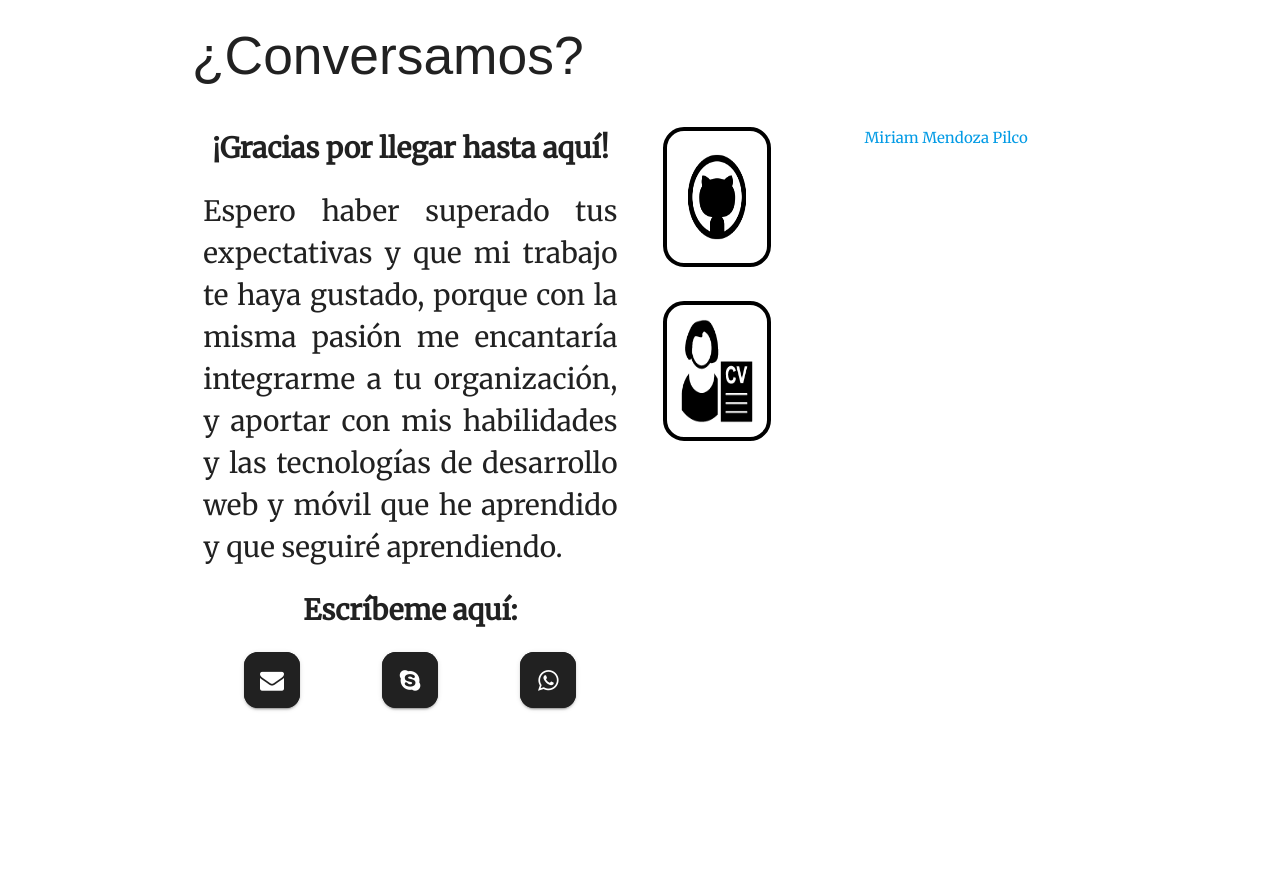
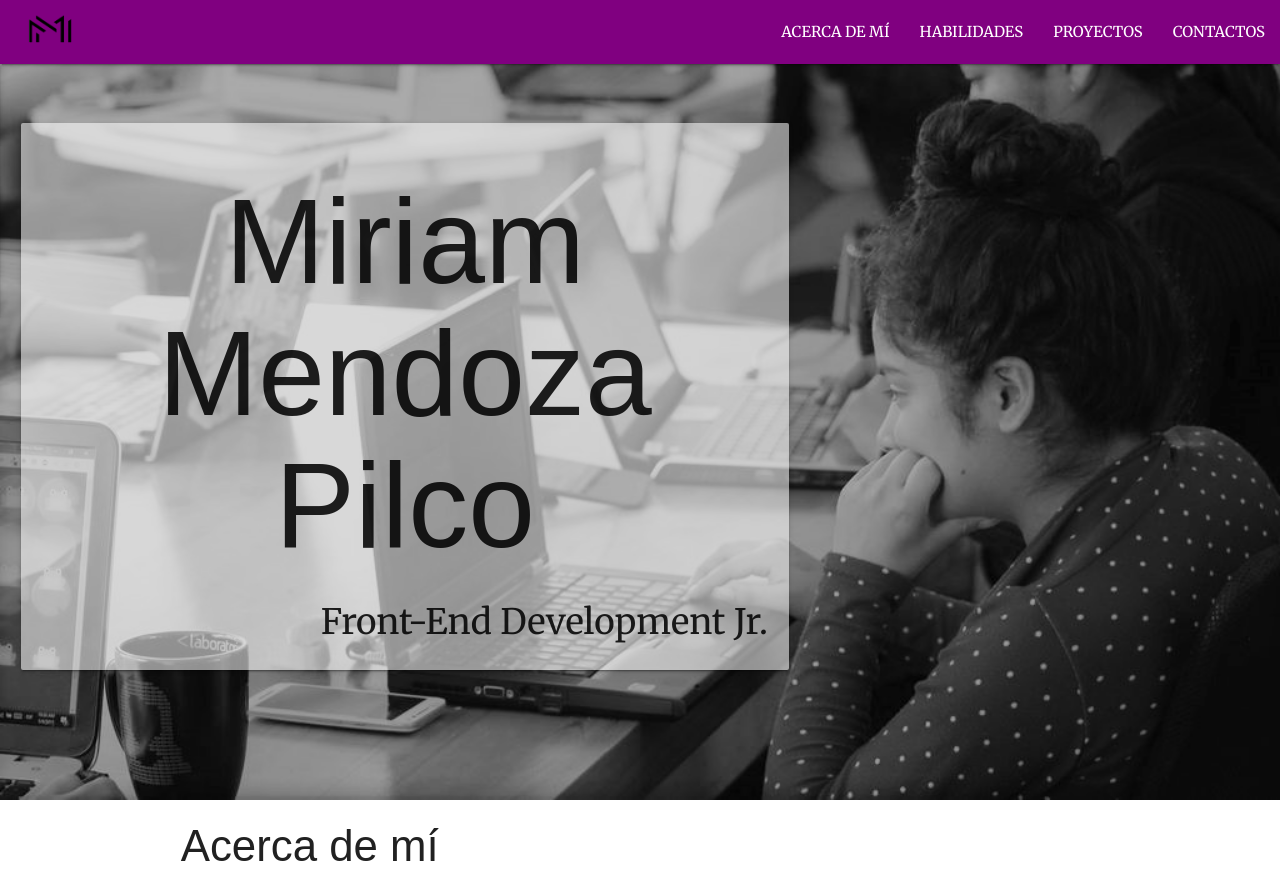
Before and after one commit to mgmp2/Portfolio, a plain HTML site: page index.html in a window 1280 px wide. Shown: the top 893 px of the page. Before the commit the page ends 800 px from the top, so only its background shows below. Drawn offline with nearby package versions, Linux system fonts and the light colour scheme; a web font is replaced by a local one.

Commit message:
add menu and banner

```diff
--- a/assets/css/main.css
+++ b/assets/css/main.css
@@ -20,8 +20,43 @@ h4, h5, h6 {
 p {
     font-size: 21px;
 }
+/*MENU*/
 
+header img {
+  width: 56px;
+}
+nav {
+  background: purple;
+}
+.active {
+  position: relative;
+  width: 100%;
+  height: auto;
+  text-align: center;
+}
+/*BANNER*/
+#banner {
+  margin: 0;
+  background-image: url(../img/miriam_mendoza_pilco.jpg);
+  height: 100vh;
+  background-size: cover;
+  background-repeat: no-repeat;
+  background-position-x: right;
+  display: flex;
+  align-items: center;
+  justify-content: center;
+  flex-direction: column;
+}
+#banner .card {
+  width: 90%;
+  text-align: center;
+  background-color: rgba(255, 255, 255, 0.55);
+  padding: 14px;
+}
 /*CONTACTO */
+#contacto {
+  height: 100vh;
+}
 #contacto p {
     margin-bottom: 21px;
 }
@@ -43,12 +78,17 @@ p {
 
 /* Small devices (tablets, 768px and up) */
 @media (min-width: 768px) {
+  h1 {
+    font-size: 6rem;
+  }
   p {
       font-size: 28px;
   }
     #write-here {
         margin-bottom: 28px;
     }
+    /*BANNER*/
+
     /*CONTACTO*/
     #contacto [class*="s6"] img {
         height: 182px;
@@ -57,6 +97,38 @@ p {
 
 /* Medium devices (desktops, 992px and up) */
 @media (min-width: 992px) {
+  h1 {
+    font-size: 8rem;
+  }
+  p {
+    font-size: 35px;
+  }
+  /*MENU*/
+  header {
+    position: fixed;
+    width: 100%;
+    top: 0;
+    left: 0;
+    z-index: 1000;
+  }
+  nav img {
+    margin-left: 21px;
+  }
+  /*BANNER*/
+  #banner {
+    background-position-y: 100%;
+    align-items: initial;
+    left: 21px;
+  }
+  #banner .card {
+    width: 60%;
+    padding: 21px;
+    left: 21px;
+  }
+  /*CONTACTO*/
+  #contacto {
+    margin-top: 42px;
+  }
   #contacto [class*="s6"] img {
       height: 140px;
       border: 4px solid #000;
--- a/assets/js/app.js
+++ b/assets/js/app.js
@@ -0,0 +1,4 @@
+'use strict';
+$( _ => {
+  $(".button-collapse").sideNav();
+})
--- a/index.html
+++ b/index.html
@@ -13,8 +13,46 @@
   <body>
       <!-- MI MENÚ -->
       <header>
+        <nav>
+            <div class="nav-wrapper">
+              <img src="assets/icons/logo_miriam_mendoza.png" alt="Miriam Mendoza Laboratoria" class="responsive-img brand-logo">
+              <a href="#" data-activates="mobile-demo" class="button-collapse"><i class="material-icons">menu</i></a>
+              <ul class="right hide-on-med-and-down">
+                <li><a href="#">ACERCA DE MÍ</a></li>
+                <li><a href="#">HABILIDADES</a></li>
+                <li><a href="#">PROYECTOS</a></li>
+                <li><a href="#contacto">CONTACTOS</a></li>
+              </ul>
+              <ul class="side-nav active" id="mobile-demo">
+                <li><a href="#">ACERCA DE MÍ</a></li>
+                <li><a href="#">HABILIDADES</a></li>
+                <li><a href="#">PROYECTOS</a></li>
+                <li><a href="#contacto">CONTACTOS</a></li>
+              </ul>
+            </div>
+        </nav>
+      </header>
+      <!-- BANNER -->
+      <section id="banner">
+          <div class="card">
+            <h1>Miriam Mendoza Pilco</h1>
+            <p class="right-align">Front-End Development Jr.</p>
+          </div>
+      </section>
+      <!-- ACERCA DE MÍ -->
+      <section id="sobre-mi">
+        <div class="container">
+          <div class="row">
+            <h3>Acerca de mí</h3>
+            <div class="col s12">
 
-      </header>
+            </div>
+            <div class="col s12">
+
+            </div>
+          </div>
+        </div>
+      </section>
       <!-- CONTACTO  -->
       <section id="contacto">
           <div class="container">
@@ -56,8 +94,8 @@
       </section>
 
     <script type="text/javascript" src="https://code.jquery.com/jquery-2.1.1.min.js"></script>
+    <script type="text/javascript" src="https://platform.linkedin.com/badges/js/profile.js" async defer></script>
     <script type="text/javascript" src="assets/js/materialize.min.js"></script>
-    <script type="text/javascript" src="https://platform.linkedin.com/badges/js/profile.js" async defer></script>
     <script type="text/javascript" src="assets/js/app.js"></script>
   </body>
 </html>
```
Also changed, not shown: assets/icons/logo_miriam_mendoza.png (added), assets/img/miriam_mendoza_pilco.jpg (added). Lines whose indentation alone changed are shown as unchanged.
